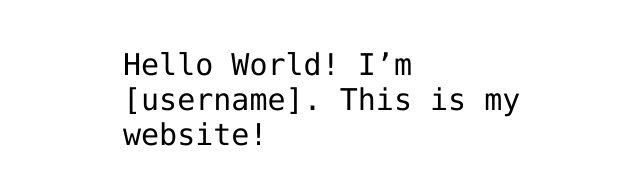
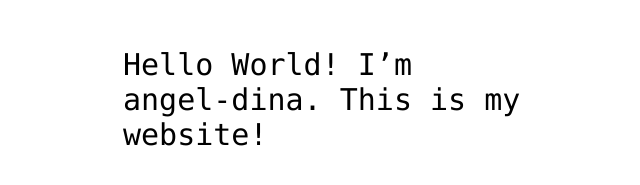
Before and after one commit to angel-dina/angel-dina.github.io, a plain HTML site: page index.html in a window 1280 px wide. Shown: the part 341-526 px from the top of the page, without its empty margins (317-957 px from the left). Drawn offline with Linux system fonts and the light colour scheme.

Commit message:
Update index.html

```diff
--- a/index.html
+++ b/index.html
@@ -12,7 +12,7 @@
 <img src="https://octodex.github.com/images/daftpunktocat-thomas.gif" id="octocat" alt="octocat-gif" />
 
 <!-- Change this code here by copy and pasting your template on line 15 -->
-<p>Hello World! I’m [username]. This is my website!</p>
+<p>Hello World! I’m angel-dina. This is my website!</p>
 
 </body>
 </html>
```
